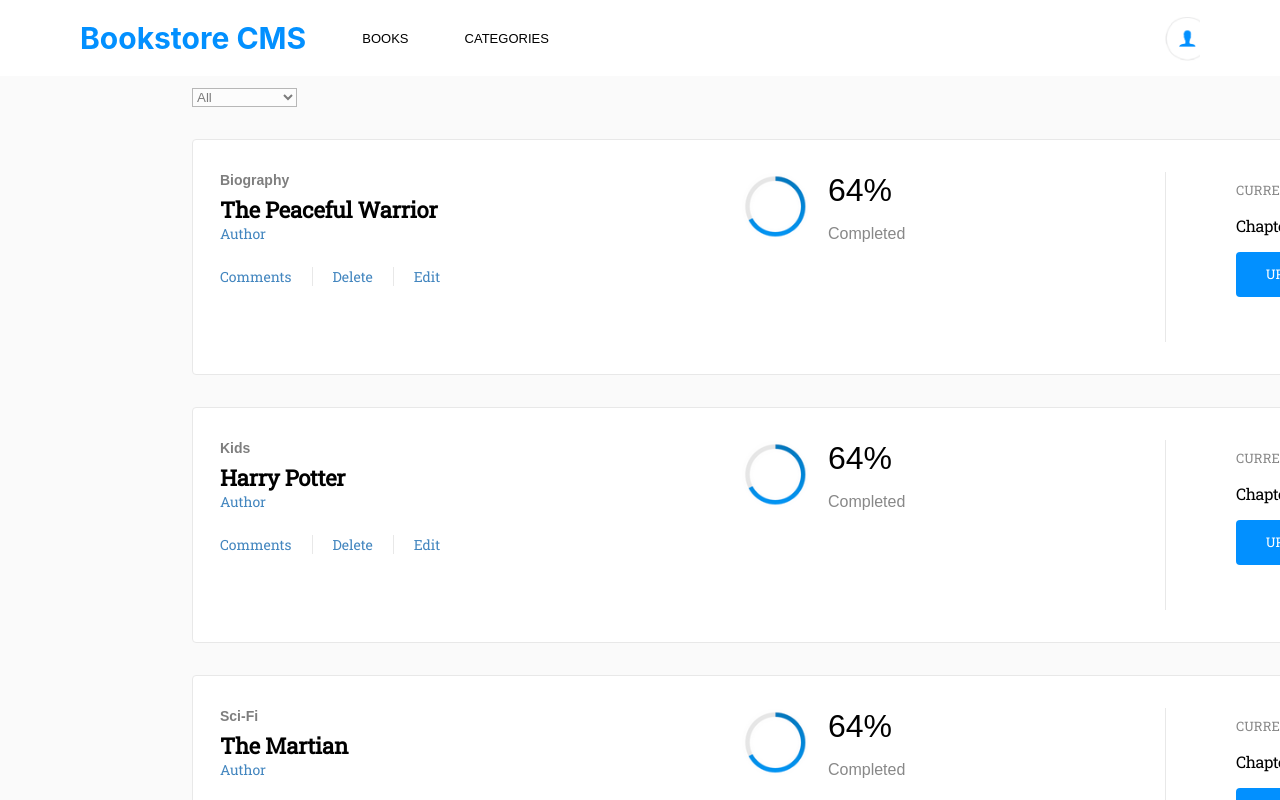
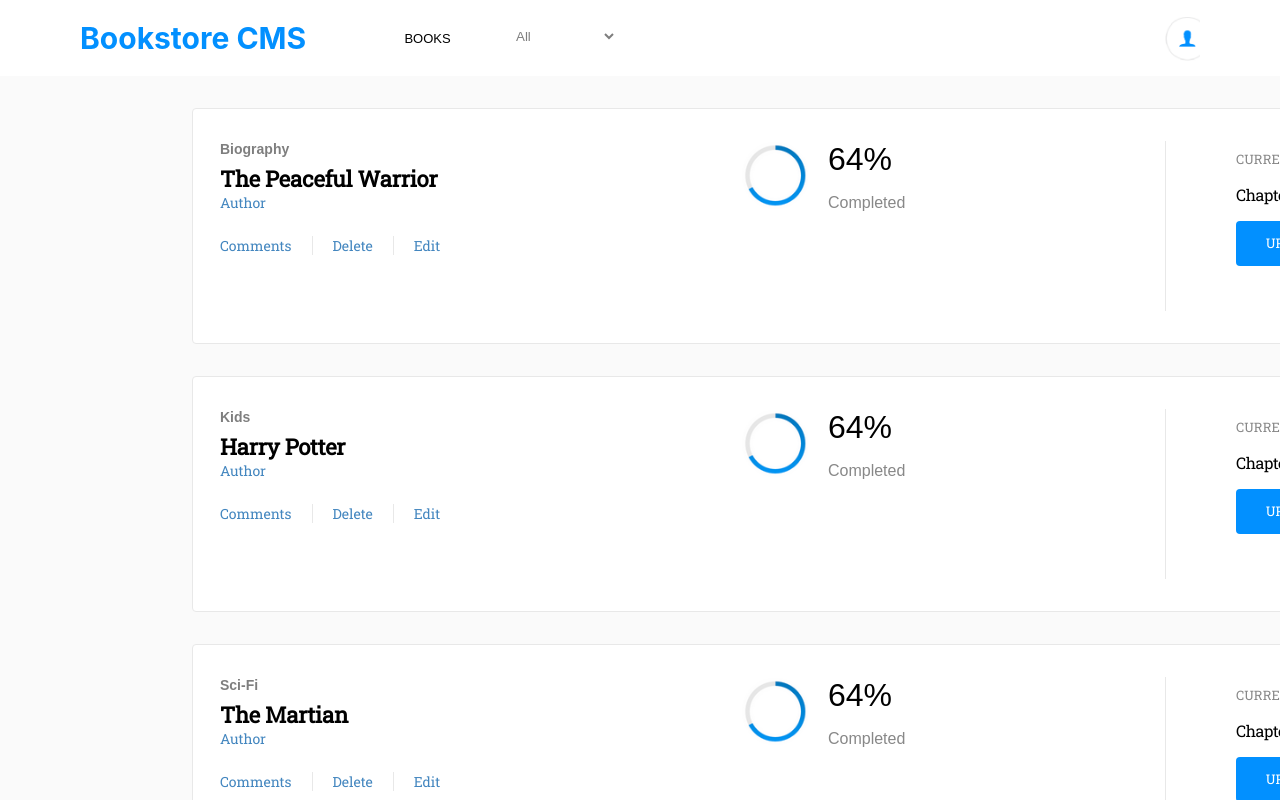
Before and after one commit to enelesmai/react-redux-bookstore, a React (Create React App) app: page / in a window 1280 px wide. Shown: the top 800 px of the page. Built offline with nearby package versions, Linux system fonts and the light colour scheme; a web font is replaced by a local one.

Commit message:
modev category filter to the header

```diff
--- a/src/components/App.js
+++ b/src/components/App.js
@@ -1,15 +1,17 @@
 import React from 'react';
+import { connect } from 'react-redux';
 import BookForm from '../containers/BooksForm';
 import BooksList from '../containers/BooksList';
 
-function App() {
+const App = () => {
+
   return (
     <div className="app">
       <header className="app-header">
         <div className='left-side'>
           <h1>Bookstore CMS</h1>
           <span>BOOKS</span>
-          <span>CATEGORIES</span>
+          <span></span>
         </div>
         <div className="avatar">
 
@@ -26,6 +28,6 @@ function App() {
       </div>
     </div>
   );
-}
+};
 
 export default App;
--- a/src/components/CategoryFilter.js
+++ b/src/components/CategoryFilter.js
@@ -4,7 +4,7 @@ const categoryFilter = ({ change }) => {
   const CATEGORIES = ['All', 'Action', 'Biography', 'History', 'Horror', 'Kids', 'Learning', 'Sci-Fi'];
 
   return (
-    <select className="categories" name="category" id="category" onChange={e => { change(e.target.value); }}>
+    <select className="categories" name="filter-category" id="filter-category" onChange={e => { change(e.target.value); }}>
       {CATEGORIES.map(category => (
         <option key={category} value={category}>{category}</option>
       ))}
--- a/src/containers/BooksList.js
+++ b/src/containers/BooksList.js
@@ -6,7 +6,7 @@ import { removeBook, changeFilter } from '../actions/index';
 import CategoryFilter from '../components/CategoryFilter';
 
 const BooksList = ({
-  books, filter, removeBook, changeFilter,
+  books, filter, removeBook, changeFilter
 }) => {
   const handleRemoveBook = book => {
     removeBook(book);
@@ -34,7 +34,6 @@ const BooksList = ({
             <Book key={book.id} book={book} remove={handleRemoveBook} />
           ))}
         </div>
-
       </div>
     </div>
   );
--- a/src/index.css
+++ b/src/index.css
@@ -286,3 +286,10 @@ header {
   background: #fff;
   margin-top: 12px;
 }
+
+#filter-category {
+  position: absolute;
+  top: 2%;
+  left: 40%;
+  border: none;
+}
```
